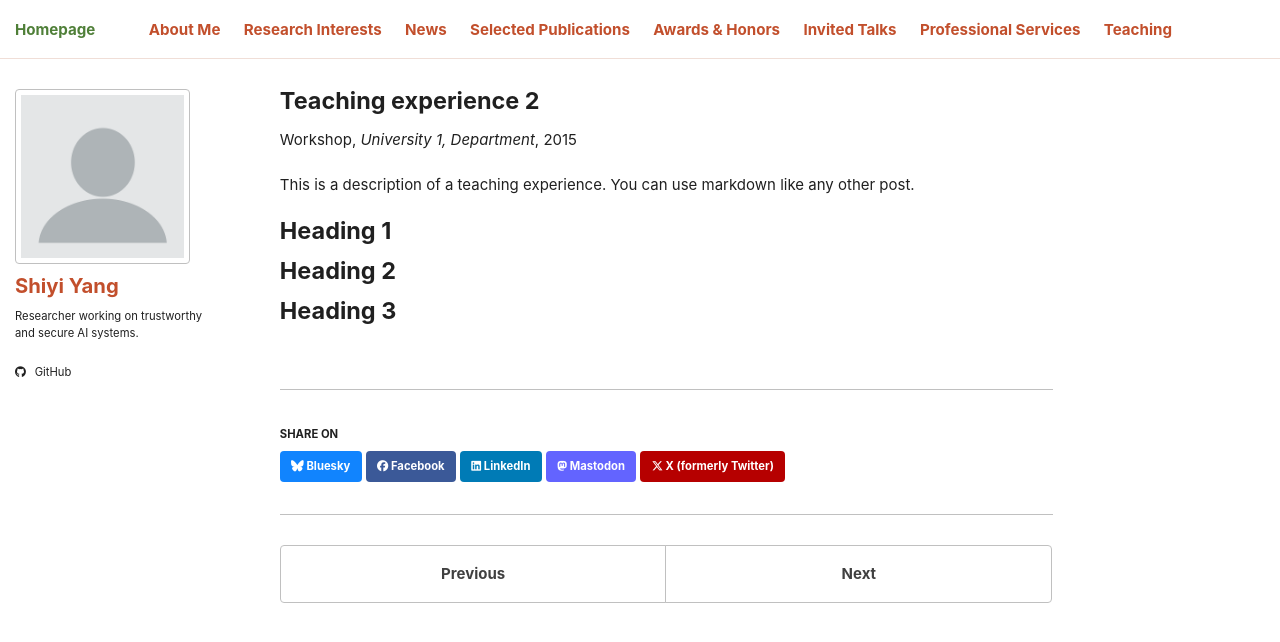
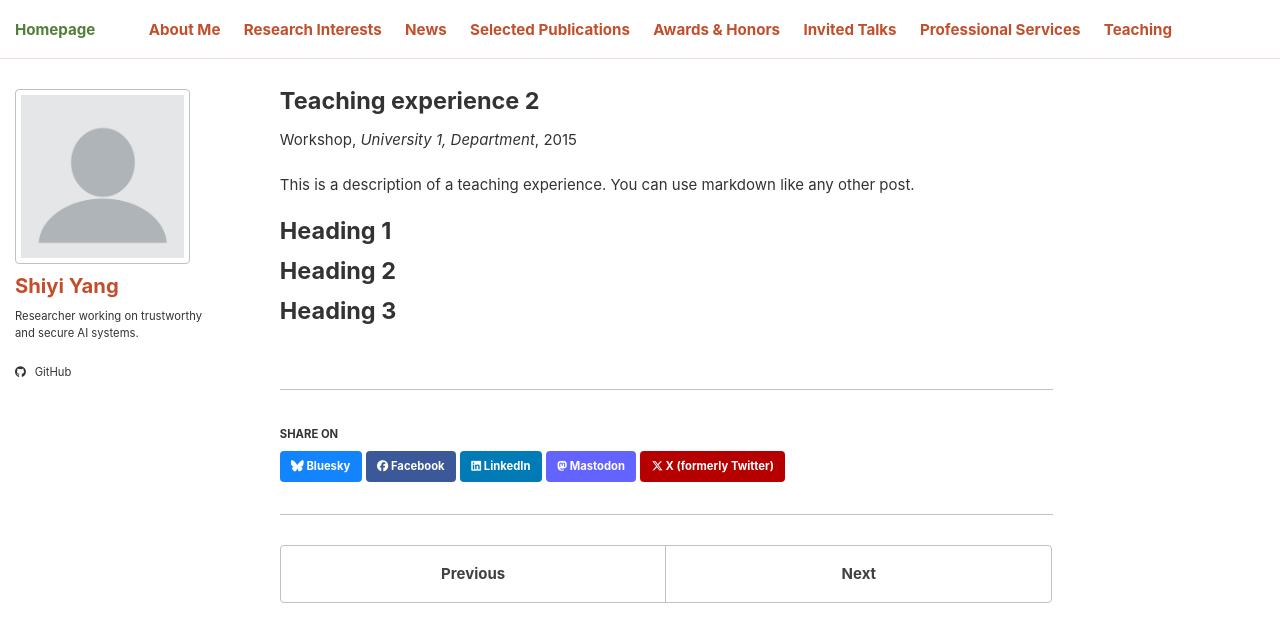
Before and after one commit to shiyiyang-ai/shiyiyang-ai.github.io, a Jekyll site: the page built from _teaching/2015-spring-teaching-2.md, in a window 1280 px wide. Shown: the top 642 px of the page. Built offline with Jekyll 4.4.1, drawn with Linux system fonts in a browser that asks for light colours; a script bundle is joined from its source files by our own code; library files that are not in the unit come from our copies.

Commit message:
Soften body text color

```diff
--- a/assets/css/main.scss
+++ b/assets/css/main.scss
@@ -46,7 +46,7 @@
 body {
   font-size: 15px;
   line-height: 1.7;
-  color: #202020;
+  color: #333333;
   font-family: -apple-system, BlinkMacSystemFont, "Segoe UI", "Helvetica Neue", Arial, sans-serif;
   background: #ffffff;
   margin-bottom: 0 !important;
@@ -142,7 +142,7 @@ body {
 }
 
 .page__content strong {
-  color: #202020;
+  color: #222222;
 }
 
 .page__content ul {
@@ -159,7 +159,7 @@ body {
 
 .author__content,
 .author__urls-wrapper {
-  color: #202020;
+  color: #333333;
 }
 
 .author__name {
```
